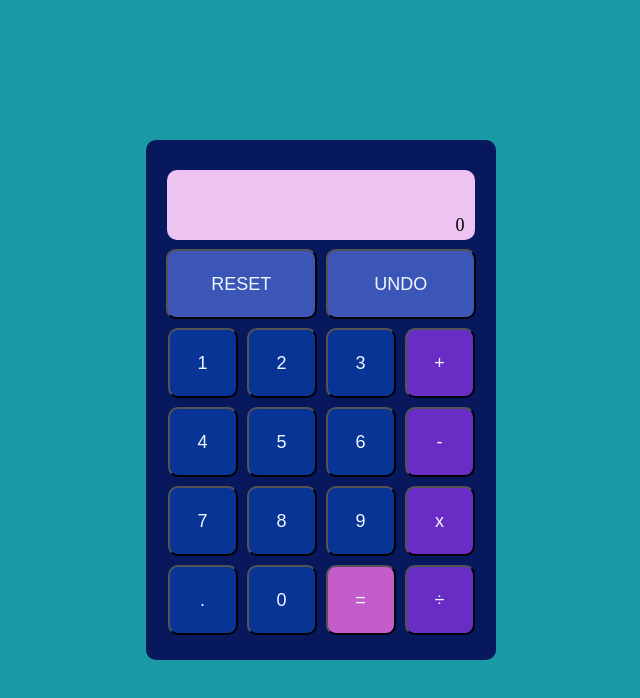
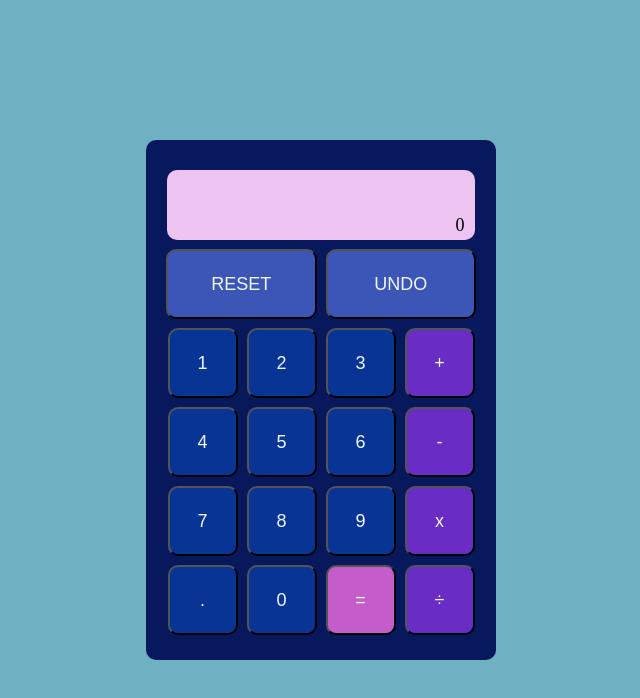
Before and after one commit to kaglet/calculator, a plain HTML site: page index.html in a window 1280 px wide. Shown: the whole page, without its empty margins (319-959 px from the left). Drawn offline with Linux system fonts and the light colour scheme.

Commit message:
Try update background color

```diff
--- a/styles.css
+++ b/styles.css
@@ -12,7 +12,7 @@ body {
     justify-content: center;
     align-items: center;
     height: 100vh;
-    background-color: rgb(28, 153, 167);
+    background-color: rgb(111, 176, 194);
 }
 
 #calculator {
```
